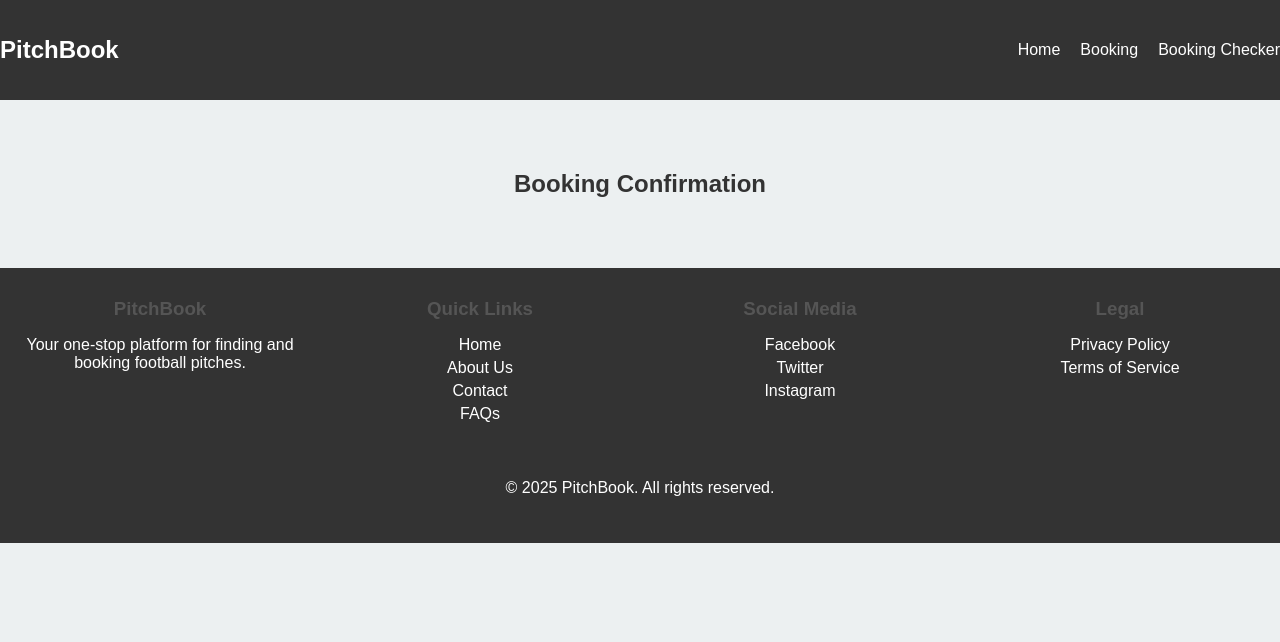
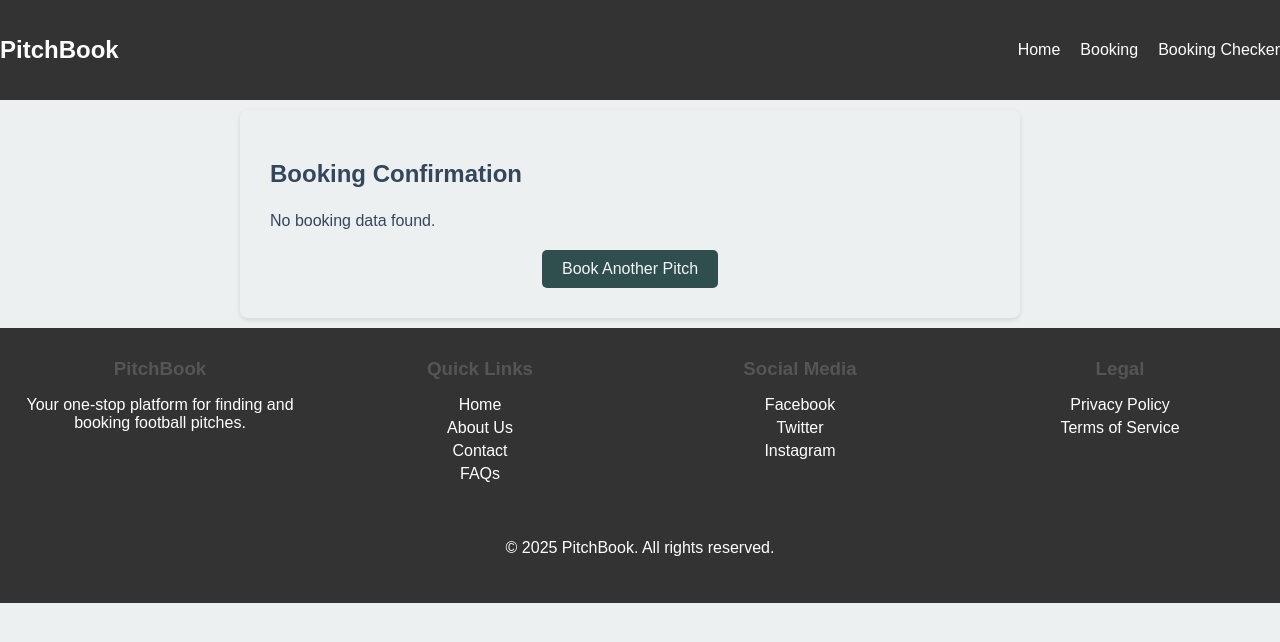
Before and after one commit to xoluxp/Pitchbooker, a React (Create React App) app in the folder pitchbook/pitchbook-frontend/: page /confirmation in a window 1280 px wide. Shown: the top 642 px of the page. Built offline with nearby package versions, Linux system fonts and the light colour scheme.

Commit message:
Refactor Confirmation component; enhance layout and styling for improved user experience, and add pitch details display

```diff
--- a/pitchbook/pitchbook-frontend/src/components/Confirmation.css
+++ b/pitchbook/pitchbook-frontend/src/components/Confirmation.css
@@ -1,13 +1,71 @@
-.confirmation-container {
-   text-align: center; /* Center the text */
-   padding: 50px 0;
- }
+.confirmation-page {
+  display: flex;
+  justify-content: space-around;
+  align-items: flex-start;
+  padding: 10px;
+  max-width: 800px;
+  margin: 0 auto;
+}
 
- .confirmation-container h2 {
-   margin-bottom: 20px;
- }
+.confirmation-section {
+  flex: 1;
+  margin-right: 20px;
+  background-color: #ECF0F1;
+  padding: 30px;
+  border-radius: 8px;
+  box-shadow: 0 2px 5px rgba(0, 0, 0, 0.1);
+}
 
- .confirmation-container p {
-   font-size: 1.2rem;
-   margin-bottom: 10px;
- }
+.confirmation-section h2 {
+  color: #34465D;
+}
+
+.confirmation-section p {
+  color: #34465D;
+  line-height: 1.6;
+}
+
+
+.book-another-button {
+  display: inline-block;
+  padding: 10px 20px;
+  background-color: #2F4F4F;
+  color: #F5F5F5;
+  text-decoration: none;
+  border-radius: 5px;
+  transition: background-color 0.3s ease;
+}
+
+.book-another-button:hover {
+  background-color: #4169E1;
+}
+
+.pitch-details {
+  display: flex;
+  align-items: center;
+  margin-bottom: 20px;
+}
+
+.pitch-info {
+  flex: 1;
+}
+
+.pitch-info h3 {
+  color: #333;
+}
+
+.pitch-info p {
+  color: #555;
+  line-height: 1.6;
+}
+
+.pitch-image {
+  margin-top: 20px;
+}
+
+.pitch-image img {
+  max-width: 100%;
+  height: auto;
+  border-radius: 8px;
+  box-shadow: 0 2px 5px rgba(0, 0, 0, 0.2);
+}
--- a/pitchbook/pitchbook-frontend/src/components/Confirmation.js
+++ b/pitchbook/pitchbook-frontend/src/components/Confirmation.js
@@ -1,35 +1,41 @@
 import React from 'react';
-import { useLocation } from 'react-router-dom';
-import Header from './Header'; // Import the Header component
-import Footer from './Footer'; // Import the Footer component
-import './Confirmation.css'; // Import the CSS file
+import { useLocation, Link } from 'react-router-dom';
+import Header from './Header';
+import Footer from './Footer';
+import './Confirmation.css';
 
 function Confirmation() {
     const location = useLocation();
-  const bookingData = location.state?.bookingData; // Access booking data
+    const bookingData = location.state?.bookingData;
+
+    // Extract pitch details from bookingData
+    const { pitchName, pitchLocation, pitchType } = bookingData || {};
 
     return (
         <div>
             <Header />
-      <div className="confirmation-container"> {/* new Container */}
+            <main className="confirmation-page"> {/* Added main tag for styling */}
+                <section className="confirmation-section">
                     <h2>Booking Confirmation</h2>
-      {bookingData && ( // Conditionally render booking details
+                    {bookingData ? (
                         <div>
                             <p>
-            Thank you, <strong>{bookingData.name}</strong> ! Your booking has been registred.
+                                Thank you, <strong>{bookingData.name}</strong>! Your booking has been registered.
                             </p>
-
-          <p>Number of players : {bookingData.teammates}</p>
-          <p>Pitch: {bookingData.pitchName}</p>
-          <p>Location: {bookingData.pitchLocation}</p> {/* Display location */}
-          <p>Type: {bookingData.pitchType}</p> {/* Display pitch type */}
+                            <p>Number of players: {bookingData.teammates}</p>
+                            <center></center><p>Pitch: {pitchName}</p>
+                            <p>Location: {pitchLocation}</p>
+                            <p>Type: {pitchType}</p>
                             <p>Date: {bookingData.date}</p>
                             <p>Time: {bookingData.time}</p>
-          <p><h3><strong>Consider being 15mins early to the pitch !!!</strong></h3></p>
-
+                            <p><h3>Consider being 15 mins early to the pitch!!!</h3></p>
                         </div>
+                    ) : (
+                        <p>No booking data found.</p>
                     )}
-      </div>
+                   <center> <Link to="/booking" className="book-another-button">Book Another Pitch</Link> </center>
+                </section>
+            </main>
             <Footer />
         </div>
     );
```
Lines whose indentation alone changed are shown as unchanged.
